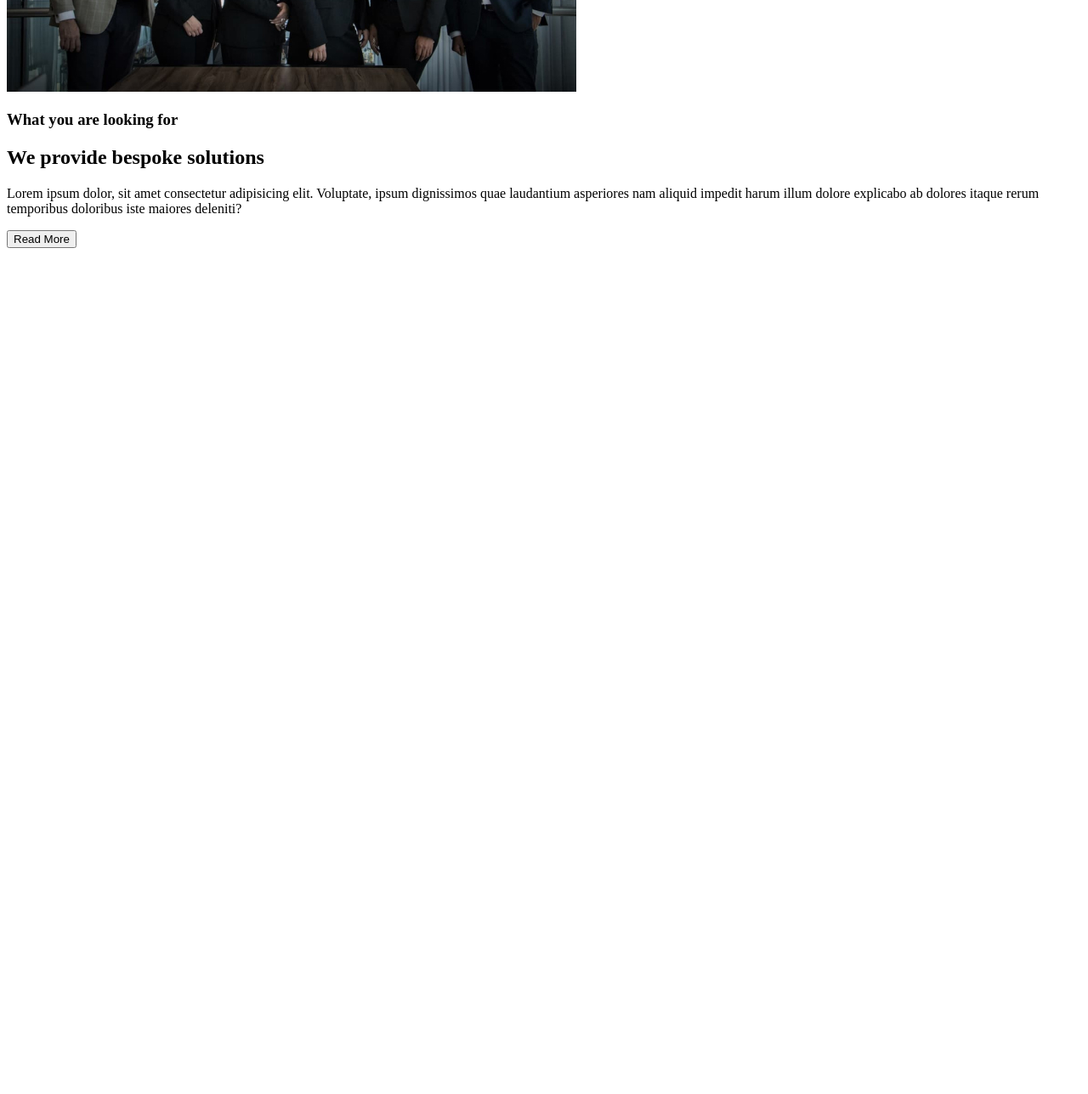
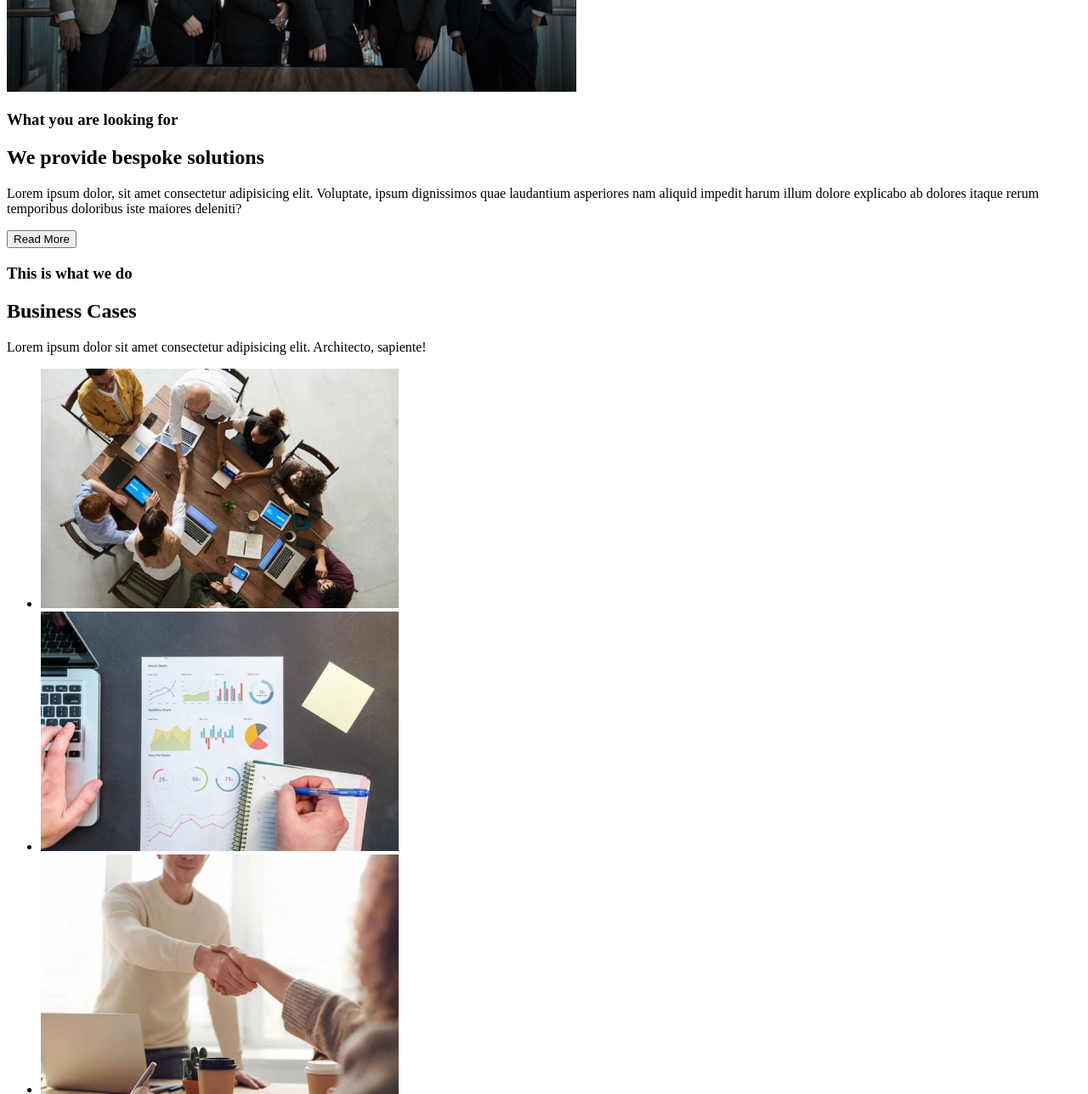
Before and after one commit to kashirin-olexsandr/blended-94-9-10, a plain HTML site: page index.html in a window 1280 px wide. Shown: the part 619-1907 px from the top of the page at 85% size. Before the commit the page ends 919 px from the top, so only its background shows below. Drawn offline with Linux system fonts and the light colour scheme.

Commit message:
section cases

```diff
--- a/index.html
+++ b/index.html
@@ -50,6 +50,22 @@
         </p>
         <button type="button">Read More</button>
       </section>
+      <section class="cases">
+        <h3 class="sub-title">This is what we do</h3>
+        <h2 class="cases-title">Business Cases</h2>
+        <p class="cases-text">
+          Lorem ipsum dolor sit amet consectetur adipisicing elit. Architecto,
+          sapiente!
+        </p>
+        <ul class="cases-list">
+          <li><img src="./images/Rectangle1.jpg" alt="meeting" /></li>
+          <li><img src="./images/Rectangle2.jpg" alt="working" /></li>
+          <li><img src="./images/Rectangle3.jpg" alt="hand" /></li>
+          <li><img src="./images/Rectangle4.jpg" alt="hands" /></li>
+          <li><img src="./images/Rectangle5.jpg" alt="comp" /></li>
+          <li><img src="./images/Rectangle6.jpg" alt="building" /></li>
+        </ul>
+      </section>
     </main>
   </body>
 </html>
```
Also changed, not shown: images/Rectangle1.jpg (added), images/Rectangle2.jpg (added), images/Rectangle3.jpg (added), images/Rectangle4.jpg (added), images/Rectangle5.jpg (added), images/Rectangle6.jpg (added).
